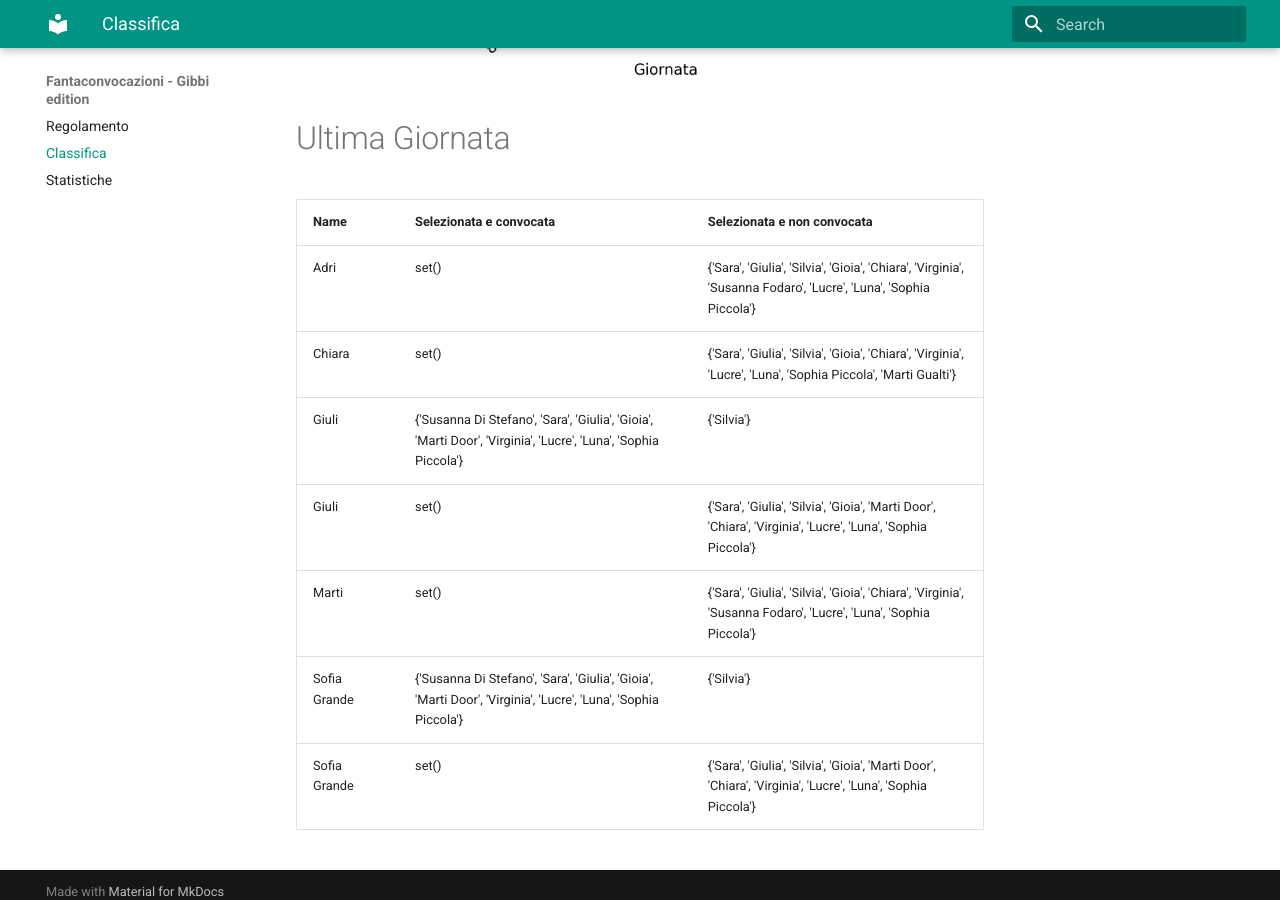
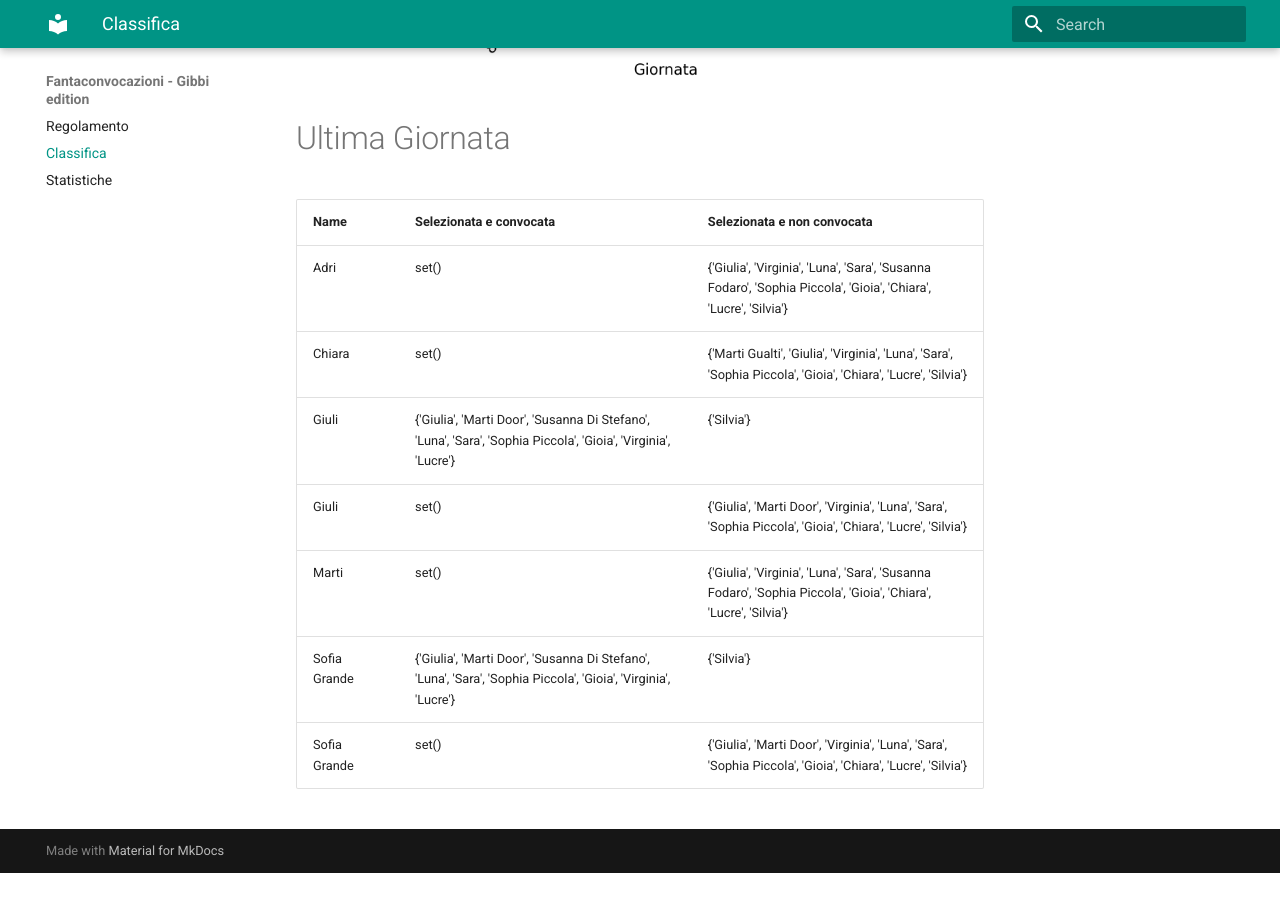
Before and after one commit to martinig94/fantagibbi, an MkDocs documentation site: the page built from docs/Classifica.md, in a window 1280 px wide and 900 px high, scrolled down 1030 px. Built offline with MkDocs 1.6.1 and Material for MkDocs 9.7.7, drawn with Linux system fonts in a browser that asks for light colours; after the commit the page ends 1903 px from its top, so only the background shows below that.

Commit message:
Auto-update from main.py

```diff
--- a/docs/Classifica.md
+++ b/docs/Classifica.md
@@ -18,11 +18,11 @@
 <!-- START_TABLE CORRECT -->
 | Name         | Selezionata e convocata                                                                                        | Selezionata e non convocata                                                                                      |
 |:-------------|:---------------------------------------------------------------------------------------------------------------|:-----------------------------------------------------------------------------------------------------------------|
-| Adri         | set()                                                                                                          | {'Sara', 'Giulia', 'Silvia', 'Gioia', 'Chiara', 'Virginia', 'Susanna Fodaro', 'Lucre', 'Luna', 'Sophia Piccola'} |
-| Chiara       | set()                                                                                                          | {'Sara', 'Giulia', 'Silvia', 'Gioia', 'Chiara', 'Virginia', 'Lucre', 'Luna', 'Sophia Piccola', 'Marti Gualti'}   |
-| Giuli        | {'Susanna Di Stefano', 'Sara', 'Giulia', 'Gioia', 'Marti Door', 'Virginia', 'Lucre', 'Luna', 'Sophia Piccola'} | {'Silvia'}                                                                                                       |
-| Giuli        | set()                                                                                                          | {'Sara', 'Giulia', 'Silvia', 'Gioia', 'Marti Door', 'Chiara', 'Virginia', 'Lucre', 'Luna', 'Sophia Piccola'}     |
-| Marti        | set()                                                                                                          | {'Sara', 'Giulia', 'Silvia', 'Gioia', 'Chiara', 'Virginia', 'Susanna Fodaro', 'Lucre', 'Luna', 'Sophia Piccola'} |
-| Sofia Grande | {'Susanna Di Stefano', 'Sara', 'Giulia', 'Gioia', 'Marti Door', 'Virginia', 'Lucre', 'Luna', 'Sophia Piccola'} | {'Silvia'}                                                                                                       |
-| Sofia Grande | set()                                                                                                          | {'Sara', 'Giulia', 'Silvia', 'Gioia', 'Marti Door', 'Chiara', 'Virginia', 'Lucre', 'Luna', 'Sophia Piccola'}     |
+| Adri         | set()                                                                                                          | {'Giulia', 'Virginia', 'Luna', 'Sara', 'Susanna Fodaro', 'Sophia Piccola', 'Gioia', 'Chiara', 'Lucre', 'Silvia'} |
+| Chiara       | set()                                                                                                          | {'Marti Gualti', 'Giulia', 'Virginia', 'Luna', 'Sara', 'Sophia Piccola', 'Gioia', 'Chiara', 'Lucre', 'Silvia'}   |
+| Giuli        | {'Giulia', 'Marti Door', 'Susanna Di Stefano', 'Luna', 'Sara', 'Sophia Piccola', 'Gioia', 'Virginia', 'Lucre'} | {'Silvia'}                                                                                                       |
+| Giuli        | set()                                                                                                          | {'Giulia', 'Marti Door', 'Virginia', 'Luna', 'Sara', 'Sophia Piccola', 'Gioia', 'Chiara', 'Lucre', 'Silvia'}     |
+| Marti        | set()                                                                                                          | {'Giulia', 'Virginia', 'Luna', 'Sara', 'Susanna Fodaro', 'Sophia Piccola', 'Gioia', 'Chiara', 'Lucre', 'Silvia'} |
+| Sofia Grande | {'Giulia', 'Marti Door', 'Susanna Di Stefano', 'Luna', 'Sara', 'Sophia Piccola', 'Gioia', 'Virginia', 'Lucre'} | {'Silvia'}                                                                                                       |
+| Sofia Grande | set()                                                                                                          | {'Giulia', 'Marti Door', 'Virginia', 'Luna', 'Sara', 'Sophia Piccola', 'Gioia', 'Chiara', 'Lucre', 'Silvia'}     |
 <!-- END_TABLE CORRECT -->
```
